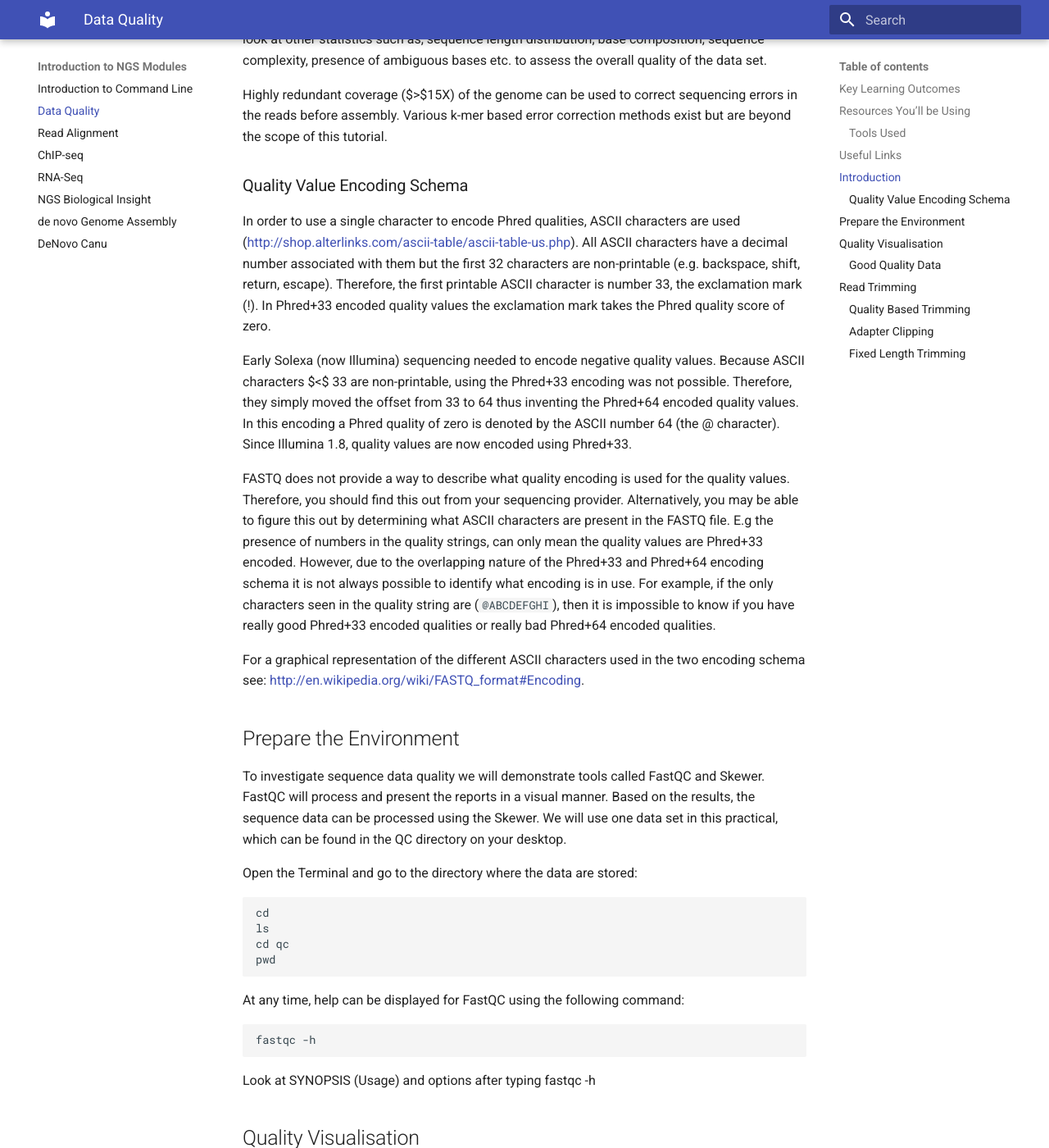
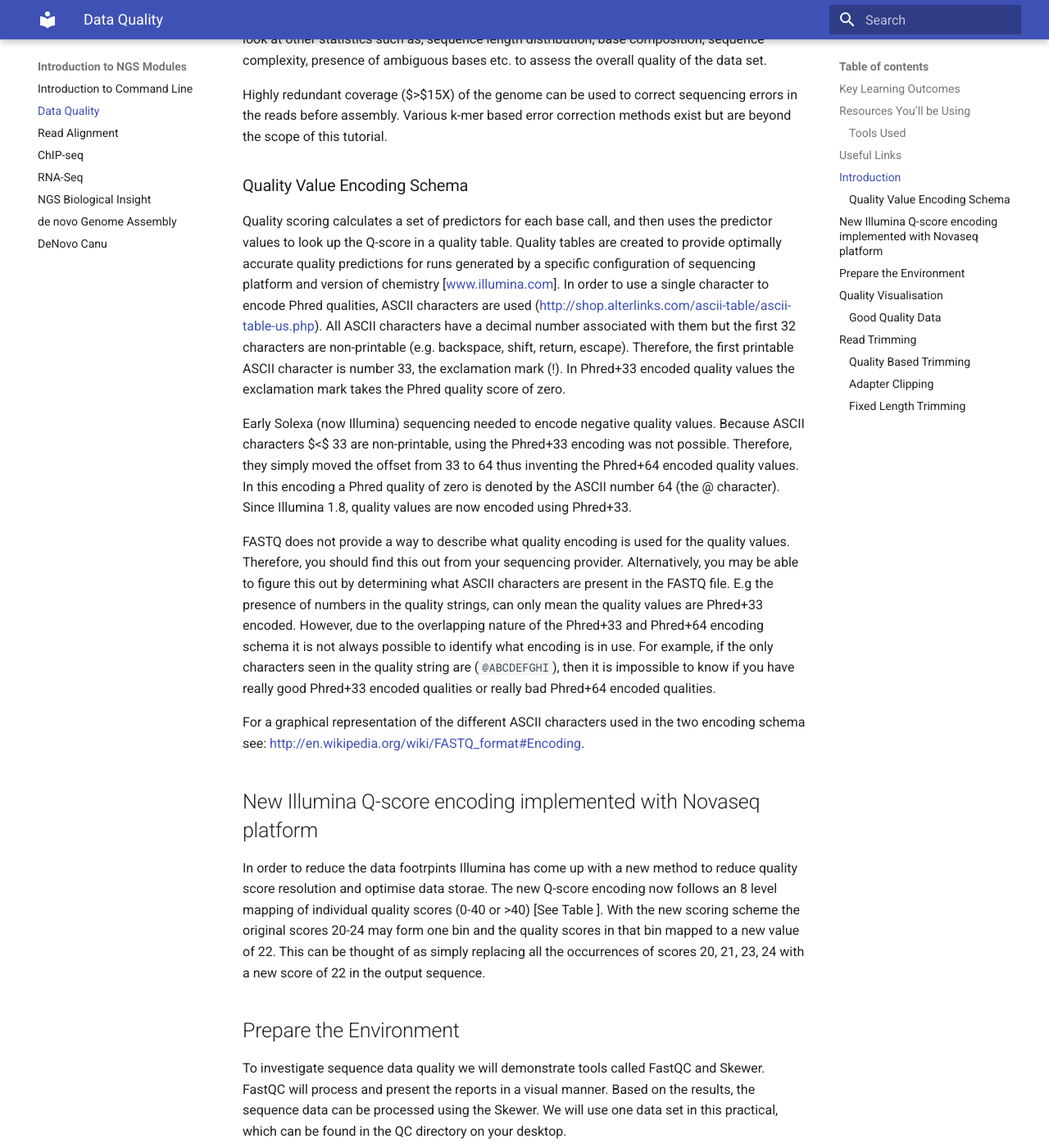
Before and after one commit to tsonika/intro-ngs-manuals, an MkDocs documentation site: the page built from docs/modules/btp-module-ngs-qc/ngs-qc.md, in a window 1280 px wide and 1400 px high, scrolled down 1314 px. Shown: the whole window at 82% size. Built offline with MkDocs 1.6.1 and Material for MkDocs 9.7.7, drawn with Linux system fonts in a browser that asks for light colours; old or Windows-style settings are respelled for this version of MkDocs.

Commit message:
Added quality info on Novaseq

```diff
--- a/docs/modules/btp-module-ngs-qc/ngs-qc.md
+++ b/docs/modules/btp-module-ngs-qc/ngs-qc.md
@@ -64,6 +64,7 @@ tutorial.
 
 ### Quality Value Encoding Schema
 
+Quality scoring calculates a set of predictors for each base call, and then uses the predictor values to look up the Q-score in a quality table. Quality tables are created to provide optimally accurate quality predictions for runs generated by a specific configuration of sequencing platform and version of chemistry [www.illumina.com].
 In order to use a single character to encode Phred qualities, ASCII
 characters are used
 (<http://shop.alterlinks.com/ascii-table/ascii-table-us.php>). All ASCII
@@ -81,6 +82,7 @@ In this encoding a Phred quality of zero is denoted by the ASCII number
 64 (the @ character). Since Illumina 1.8, quality values are now encoded
 using Phred+33.
 
+
 FASTQ does not provide a way to describe what quality encoding is used
 for the quality values. Therefore, you should find this out from your
 sequencing provider. Alternatively, you may be able to figure this out
@@ -96,6 +98,17 @@ really bad Phred+64 encoded qualities.
 For a graphical representation of the different ASCII characters used in
 the two encoding schema see:
 <http://en.wikipedia.org/wiki/FASTQ_format#Encoding>.
+
+New Illumina Q-score encoding implemented with Novaseq platform
+---------------------------------------------------------------
+In order to reduce the data footrpints Illumina has come up with a new
+method to reduce quality score resolution and optimise data storae. The new Q-score
+encoding now follows an 8 level mapping of individual quality scores (0-40 or >40) [See Table ].
+With the new scoring scheme the original scores 20-24 may form one bin and the quality scores in that
+bin mapped to a new value of 22. This can be thought of as simply replacing all the
+occurrences of scores 20, 21, 23, 24 with a new score of 22 in the output sequence.
+
+
 
 Prepare the Environment
 -----------------------
```
